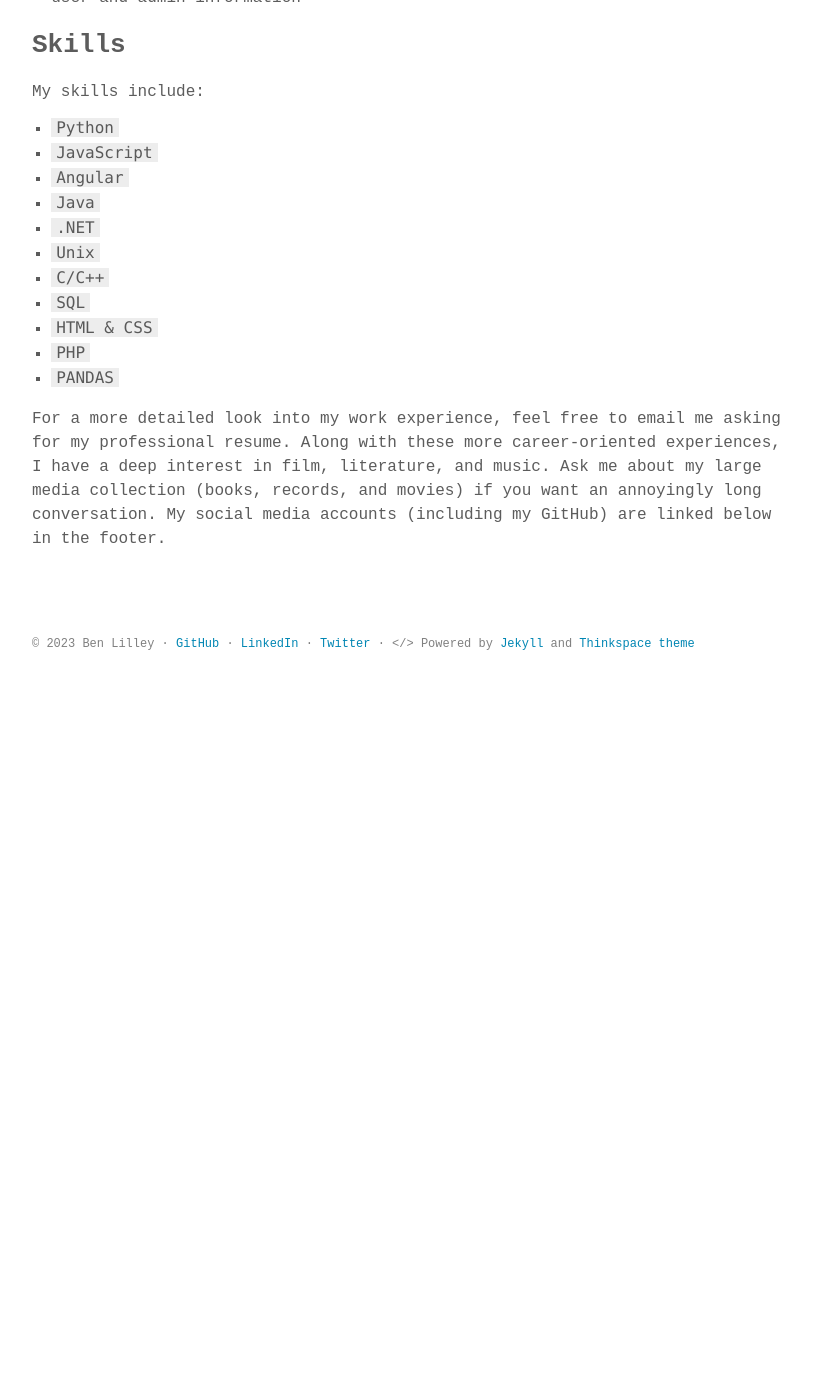
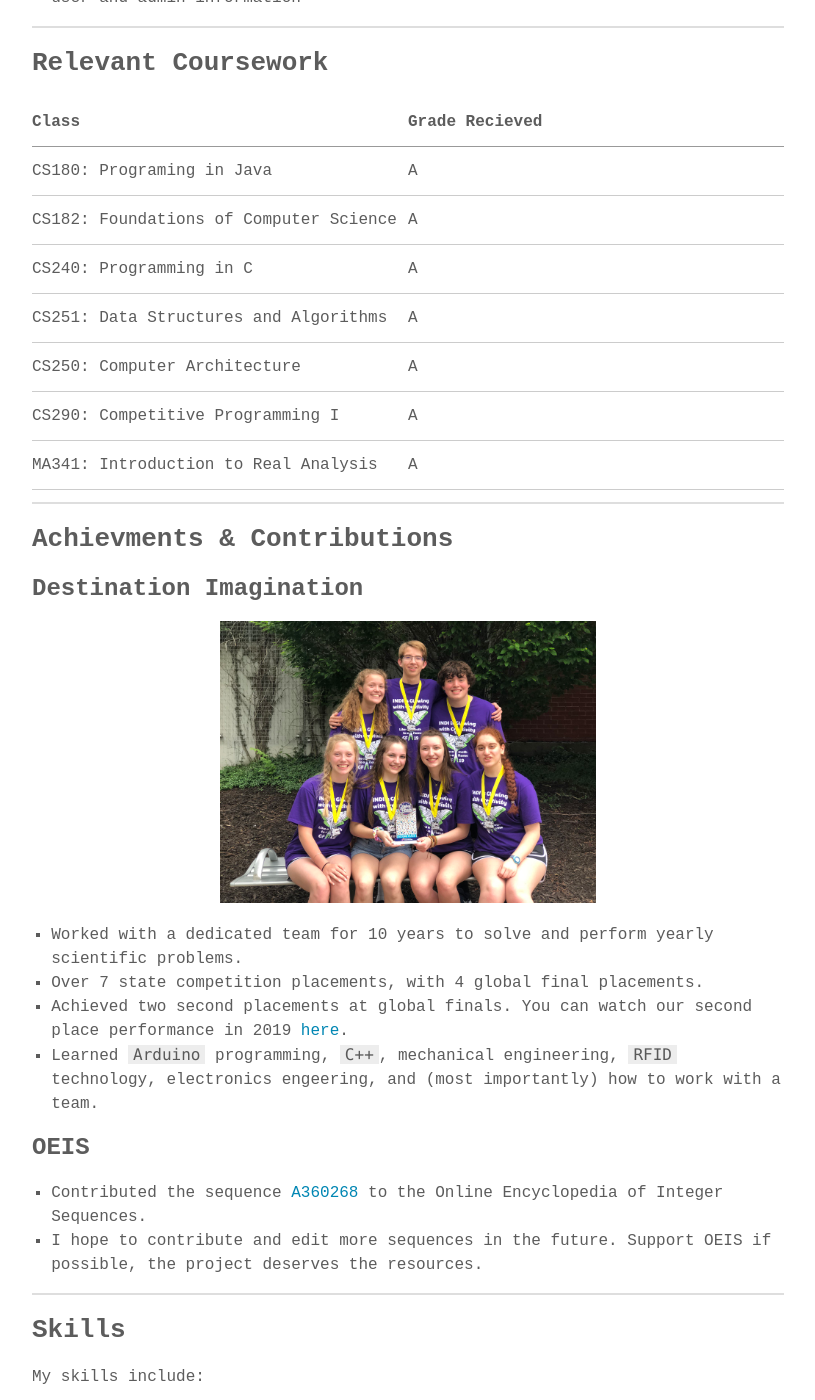
Before and after one commit to bunceandbean/bunceandbean.github.io, a Jekyll site: the page built from docs/about.md, in a window 1280 px wide and 1400 px high, scrolled down 1198 px. Shown: the whole window, without its empty margins (232-1047 px from the left). Built offline with Jekyll 4.4.1, drawn with Linux system fonts in a browser that asks for light colours; some web fonts are replaced; before the commit the page ends 1899 px from its top, so only the background shows below that.

Commit message:
About Page Update

```diff
--- a/docs/about.md
+++ b/docs/about.md
@@ -27,6 +27,41 @@ Hi! I'm Ben Lilley, an undergraduate mathematics and computer science student at
 * Built database schema and designs along with infrastructure for data sanitization and `SQL-based` database modules.
 * Designed backend technology using `PHP` and `JavaScript` to manage large-scale user and admin information
 
+---
+
+## Relevant Coursework
+
+| Class | Grade Recieved |
+|-------|----------------|
+| CS180: Programing in Java      |     A           |
+|    CS182: Foundations of Computer Science   |       A         |
+| CS240: Programming in C      |     A           |
+| CS251: Data Structures and Algorithms      |        A         |
+|  CS250: Computer Architecture     |   A    |
+|  CS290: Competitive Programming I     |  A     |
+|   MA341: Introduction to Real Analysis    |    A   |
+
+---
+
+## Achievments & Contributions
+
+### Destination Imagination
+
+<p align = "center">
+    <img src = "/assets/images/di-2019.jpeg" style="width:50%;height:auto;">
+</p>
+
+* Worked with a dedicated team for 10 years to solve and perform yearly scientific problems.
+* Over 7 state competition placements, with 4 global final placements.
+* Achieved two second placements at global finals. You can watch our second place performance in 2019 [here](/assets/videos/2019-gf.mp4).
+* Learned `Arduino` programming, `C++`, mechanical engineering, `RFID` technology, electronics engeering, and (most importantly) how to work with a team.
+
+### OEIS
+* Contributed the sequence [A360268](https://oeis.org/A360268/) to the Online Encyclopedia of Integer Sequences.
+* I hope to contribute and edit more sequences in the future. Support OEIS if possible, the project deserves the resources.
+
+---
+
 ## Skills
 
 My skills include:
@@ -40,6 +75,8 @@ My skills include:
 * `SQL`
 * `HTML & CSS`
 * `PHP`
-* `PANDAS`
+* `Pandas`
+
+---
 
 For a more detailed look into my work experience, feel free to email me asking for my professional resume. Along with these more career-oriented experiences, I have a deep interest in film, literature, and music. Ask me about my large media collection (books, records, and movies) if you want an annoyingly long conversation. My social media accounts (including my GitHub) are linked below in the footer.
```
Also changed, not shown: docs/assets/images/di-2019.jpeg (added), 1 other file.
